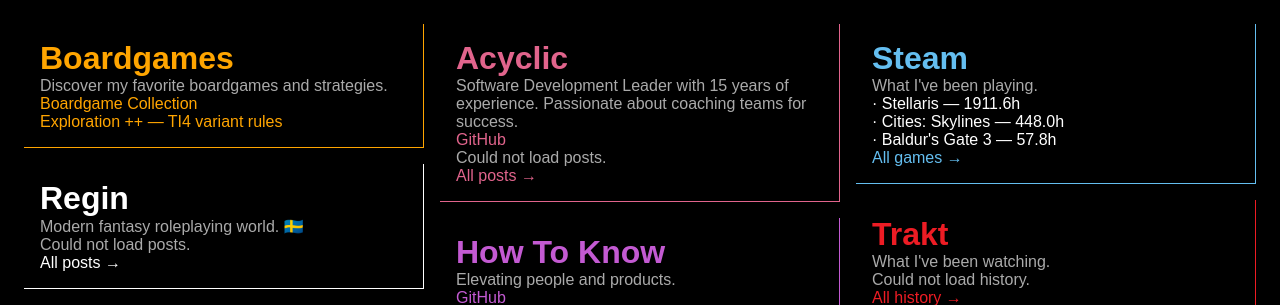
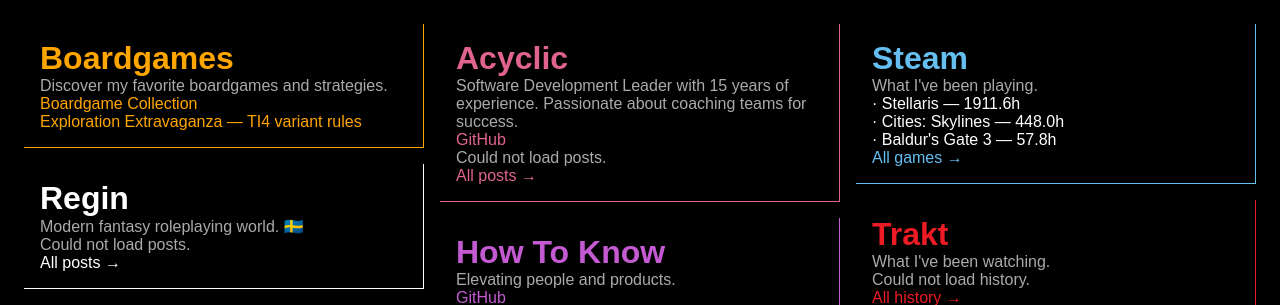
Before and after one commit to paven/paven.github.com, a Jekyll site: the page built from index.html, in a window 1280 px wide. Shown: the top 305 px of the page. Built offline with Jekyll 4.4.1, drawn with Linux system fonts in a browser that asks for light colours.

Commit message:
Update boardgames link to Exploration Extravaganza

```diff
--- a/index.html
+++ b/index.html
@@ -102,7 +102,7 @@
     <p>Discover my favorite boardgames and strategies.</p>
     <a href="https://boardgamegeek.com/collection/user/paven?sort=rating&sortdir=desc&rankobjecttype=subtype&rankobjectid=1&columns=title%7Crank%7Crating%7Cbggrating&geekranks=Board+Game+Rank&excludesubtype=boardgameexpansion&wanttoplay=1&objecttype=thing&ff=1&subtype=boardgame" rel="me">Boardgame Collection</a>
     <br/>
-    <a href="/ti4/explorationplusplus/">Exploration ++ — TI4 variant rules</a>
+    <a href="/ti4/exploration_extravaganza/">Exploration Extravaganza — TI4 variant rules</a>
 </div>
 <div id="regin" class="column">
     <h1><a href="http://regin.mumma.nu/" rel="me">Regin</a></h1>
```
